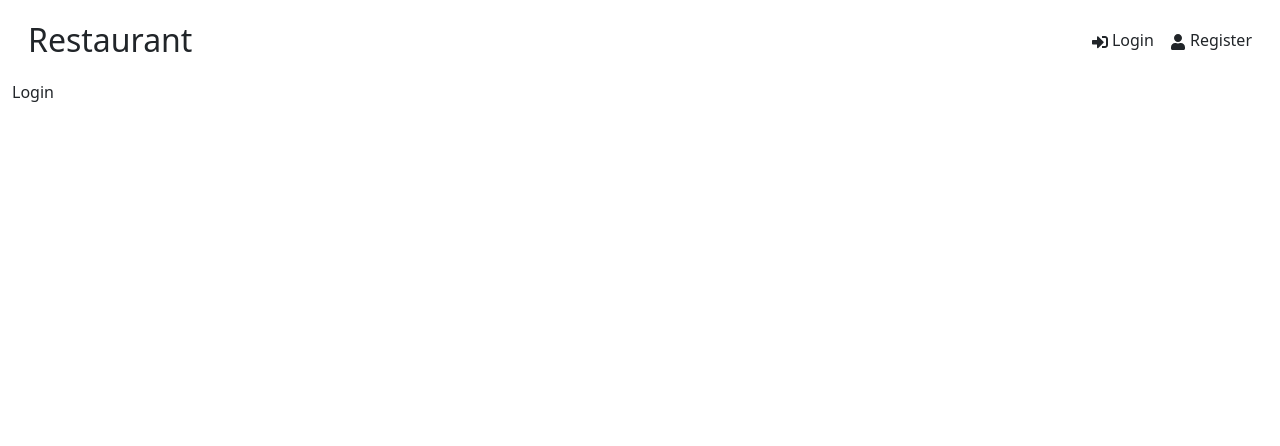
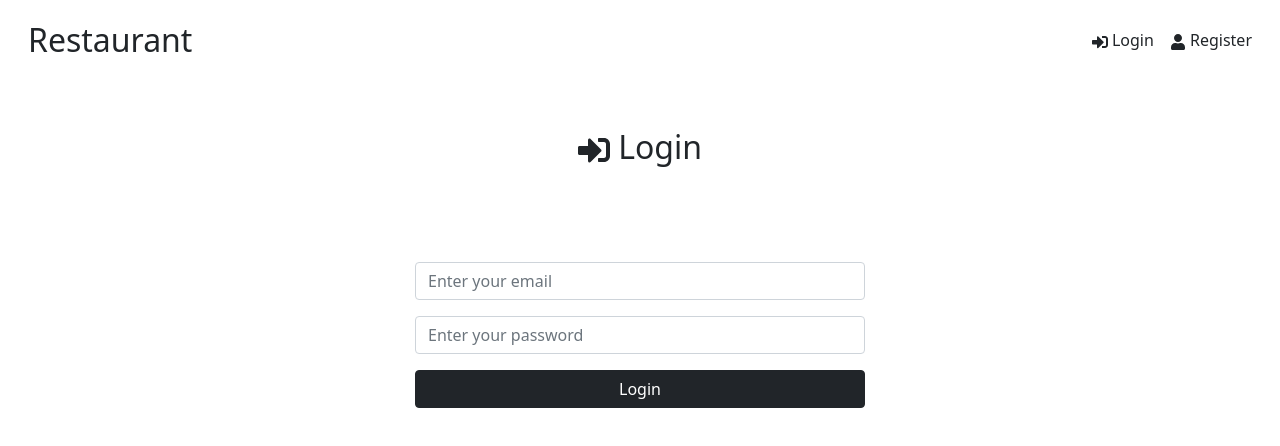
Before and after one commit to vanlykim/restaurant-app, a React (Create React App) app in the folder frontend/: page /login in a window 1280 px wide. Shown: the top 446 px of the page. Built offline with nearby package versions, Linux system fonts and the light colour scheme.

Commit message:
Add login functionality

```diff
--- a/frontend/src/features/auth/authService.js
+++ b/frontend/src/features/auth/authService.js
@@ -11,8 +11,18 @@ const register = async (userData) => {
   return response.data;
 };
 
+// Login user
+const login = async (userData) => {
+  const response = await axios.post(API_URL + "login", userData);
+  if (response.data) {
+    localStorage.setItem("user", JSON.stringify(response.data));
+  }
+  return response.data;
+};
+
 const authService = {
   register,
+  login,
 };
 
 export default authService;
--- a/frontend/src/features/auth/authSlice.js
+++ b/frontend/src/features/auth/authSlice.js
@@ -30,6 +30,19 @@ export const register = createAsyncThunk(
   }
 );
 
+// Login user
+export const login = createAsyncThunk("auth/login", async (user, thunkAPI) => {
+  try {
+    return await authService.login(user);
+  } catch (error) {
+    const message =
+      (error.response && error.response.data && error.response.data.message) ||
+      error.message ||
+      error.toString();
+    return thunkAPI.rejectWithValue(message);
+  }
+});
+
 export const authSlice = createSlice({
   name: "auth",
   initialState,
@@ -56,6 +69,20 @@ export const authSlice = createSlice({
         state.isError = true;
         state.message = action.payload;
         state.user = null;
+      })
+      .addCase(login.pending, (state) => {
+        state.isLoading = true;
+      })
+      .addCase(login.fulfilled, (state, action) => {
+        state.isLoading = false;
+        state.isSuccess = true;
+        state.user = action.payload;
+      })
+      .addCase(login.rejected, (state, action) => {
+        state.isLoading = false;
+        state.isError = true;
+        state.message = action.payload;
+        state.user = null;
       });
   },
 });
--- a/frontend/src/pages/Login.jsx
+++ b/frontend/src/pages/Login.jsx
@@ -1,4 +1,99 @@
+import { useState, useEffect } from "react";
+import { FaSignInAlt } from "react-icons/fa";
+import { useSelector, useDispatch } from "react-redux";
+import { useNavigate } from "react-router-dom";
+import { toast } from "react-toastify";
+import { login, reset } from "../features/auth/authSlice";
+import Spinner from "../components/Spinner";
+
 const Login = () => {
-  return <div>Login</div>;
+  const [formData, setFormData] = useState({
+    email: "",
+    password: "",
+  });
+  const { email, password } = formData;
+  const navigate = useNavigate();
+  const dispatch = useDispatch();
+  const { user, isLoading, isError, isSuccess, message } = useSelector(
+    (state) => state.auth
+  );
+
+  useEffect(() => {
+    if (isError) {
+      toast.error(message);
+    }
+    if (isSuccess || user) {
+      navigate("/");
+    }
+
+    dispatch(reset());
+  }, [user, isError, isSuccess, message, navigate, dispatch]);
+
+  const onChange = (e) => {
+    setFormData((prevState) => ({
+      ...prevState,
+      [e.target.name]: e.target.value,
+    }));
+  };
+
+  const onSubmit = (e) => {
+    e.preventDefault();
+    const userData = {
+      email,
+      password,
+    };
+    dispatch(login(userData));
+  };
+
+  if (isLoading) {
+    return <Spinner />;
+  }
+
+  return (
+    <div className='container'>
+      <div className='row'>
+        <div className='col-md-6 offset-md-3'>
+          <h2 className='text-center text-dark mt-5'>
+            <FaSignInAlt /> Login
+          </h2>
+          <div className='card my-5 border-0'>
+            <form
+              className='card-body cardbody-color p-lg-5'
+              onSubmit={onSubmit}>
+              <div className='mb-3'>
+                <input
+                  type='email'
+                  id='email'
+                  name='email'
+                  required
+                  value={email}
+                  onChange={onChange}
+                  className='form-control'
+                  placeholder='Enter your email'
+                />
+              </div>
+              <div className='mb-3'>
+                <input
+                  type='password'
+                  id='password'
+                  name='password'
+                  required
+                  value={password}
+                  onChange={onChange}
+                  className='form-control'
+                  placeholder='Enter your password'
+                />
+              </div>
+              <div className='text-center'>
+                <button type='submit' className='btn btn-dark px-5 mb-5 w-100'>
+                  Login
+                </button>
+              </div>
+            </form>
+          </div>
+        </div>
+      </div>
+    </div>
+  );
 };
 export default Login;
```
